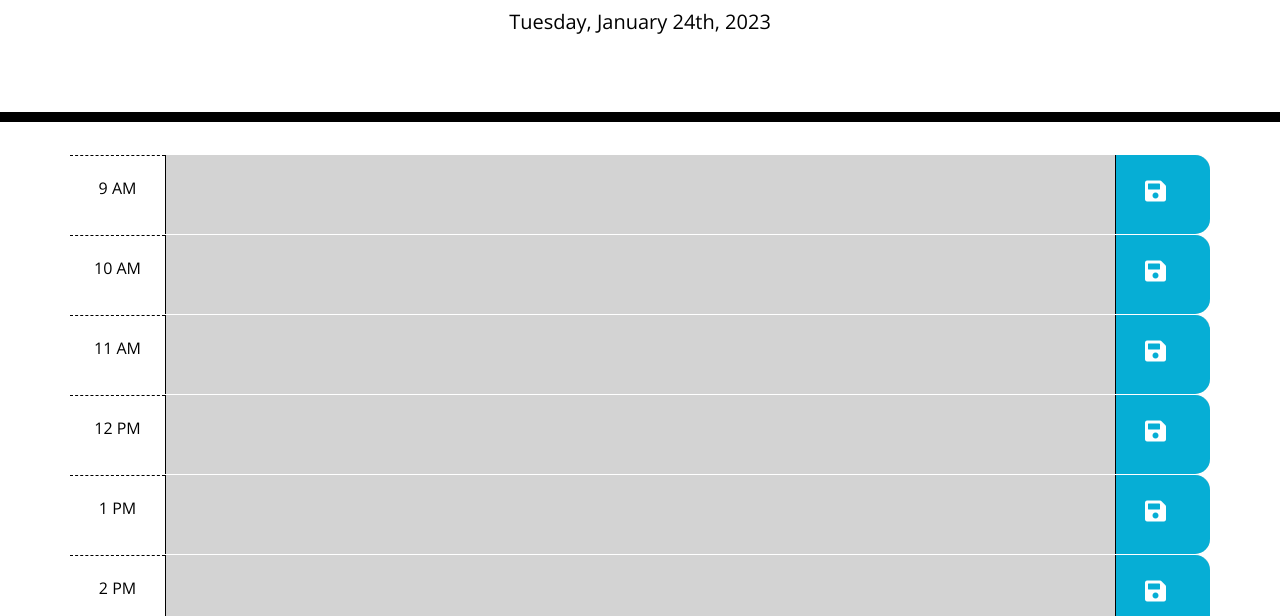
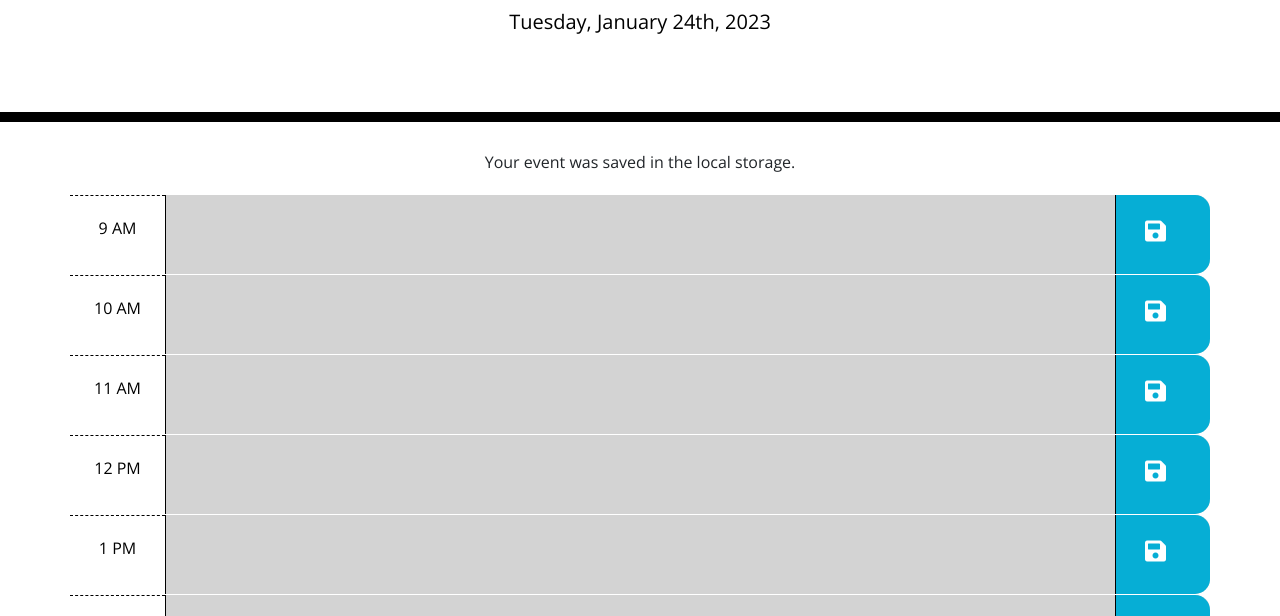
Before and after one commit to felisbertotati/Daily-Planner-Calendar, a plain HTML site: page index.html in a window 1280 px wide. Both pictures are taken after a click on the icon 1155 px from the left and 388 px from the top of the page. Shown: the part 182-798 px from the top of the page. Drawn offline with nearby package versions, Linux system fonts and the light colour scheme.

Commit message:
- added messaegm when user save the task

```diff
--- a/assets/script.js
+++ b/assets/script.js
@@ -8,8 +8,13 @@ var businessHours = {
   finish: 17,
 };
 
-//var local storage
+//local message event. when user press the save button it will show that it was save in the localstorage.
+$("#alert").text("Your event was saved in the local storage.");
 
+$("#alert").addClass(" text-center pb-4");
+$("#alert").hide();
+
+// var local storage
 let saveEventEl = JSON.parse(localStorage.getItem("saveEventEl")) || [];
 
 function timeblocks() {
@@ -110,6 +115,12 @@ function saveEvent(event) {
   //after i can add in the local storage
 
   localStorage.setItem("saveEventEl", JSON.stringify(saveEventEl));
+
+  //show message that the user save is task in the local storage
+  $("#alert").fadeIn();
+  setTimeout(function () {
+    $("#alert").fadeOut();
+  }, 3000);
 }
 
 timeblocks();
--- a/index.html
+++ b/index.html
@@ -28,6 +28,7 @@
       <p class="lead">A simple calendar app for scheduling your work day</p>
       <p id="currentDay" class="lead"></p>
     </header>
+    <div id="alert"></div>
     <div class="container">
       <!-- Timeblocks go here -->
     </div>
```
